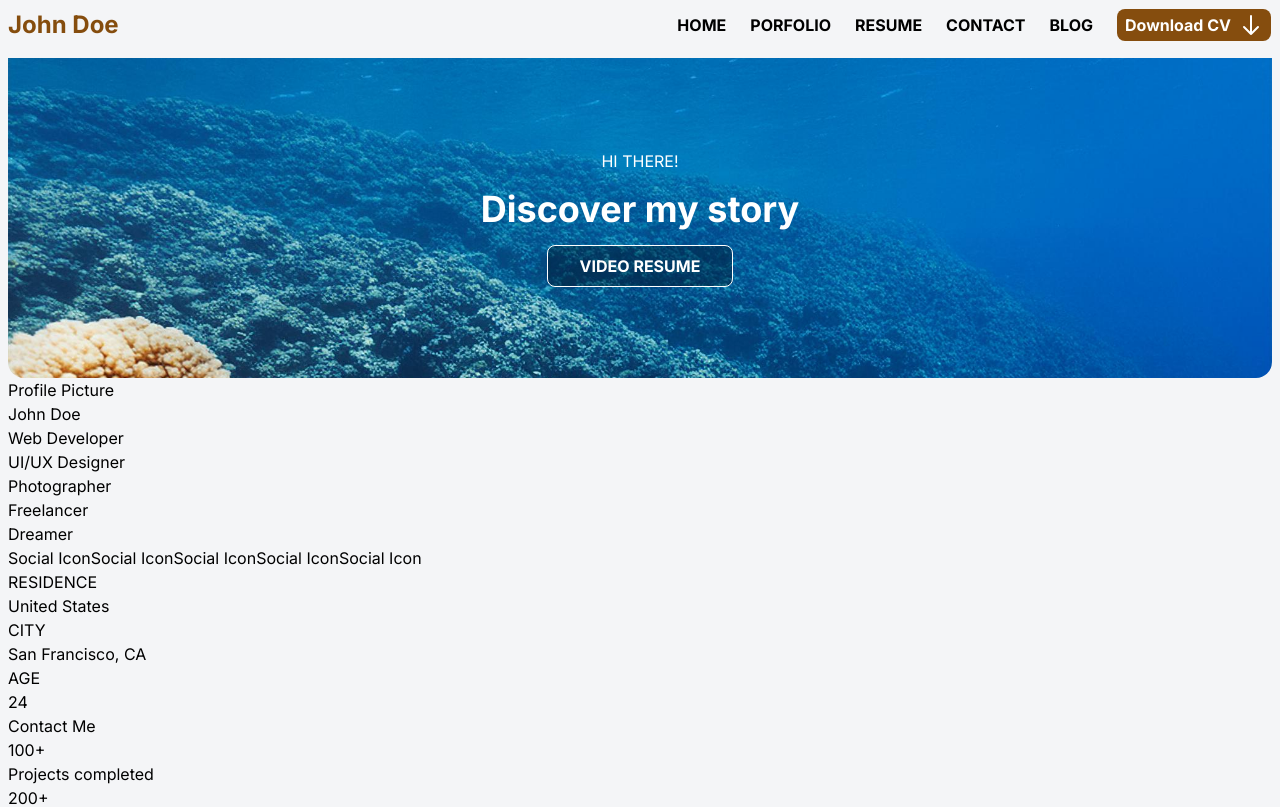
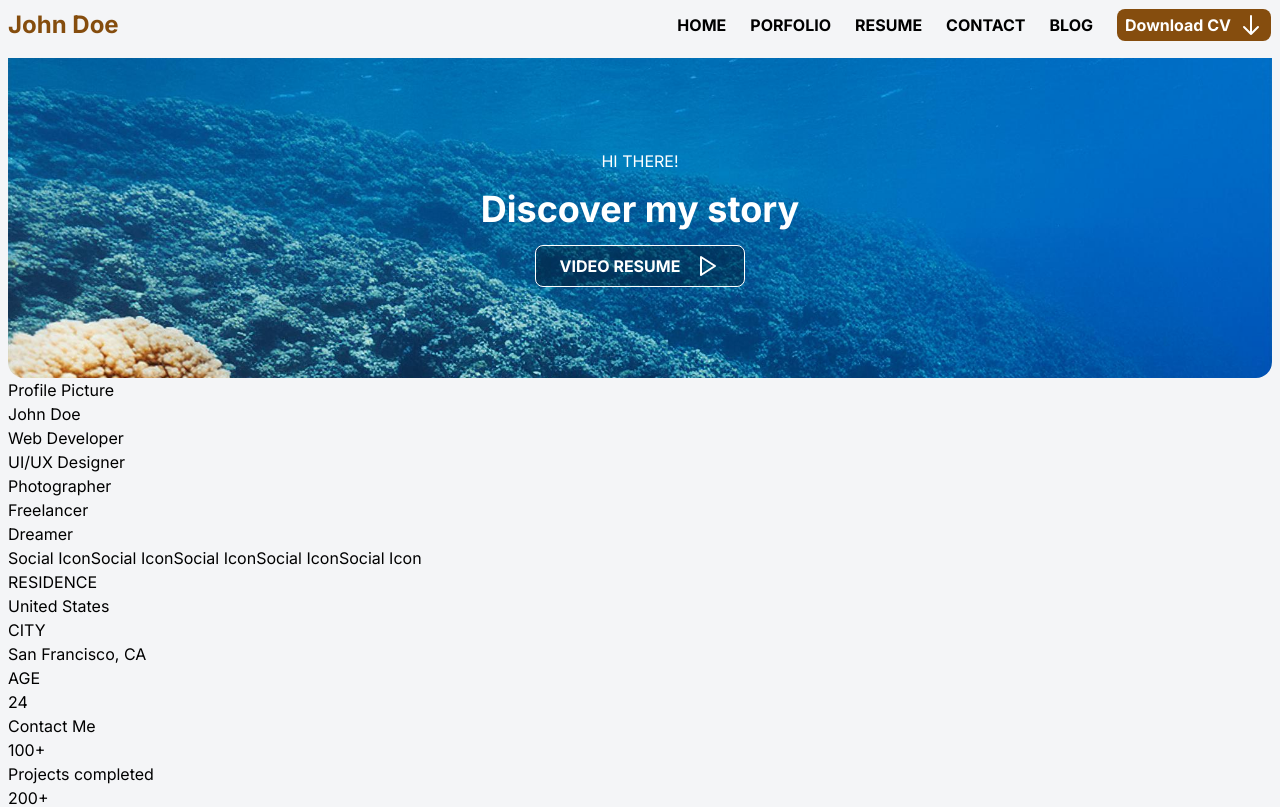
Before and after one commit to ledminh/porfolio-landing-page-1, a Next.js app: page / in a window 1280 px wide. Shown: the top 807 px of the page. Built offline with nearby package versions, Linux system fonts and the light colour scheme.

Commit message:
Add title to HeroImage

```diff
--- a/src/assets/icons.tsx
+++ b/src/assets/icons.tsx
@@ -51,3 +51,21 @@ export function CloseIcon() {
     </svg>
   );
 }
+
+export function PlayIcon() {
+  return (
+    <svg
+      xmlns="http://www.w3.org/2000/svg"
+      fill="none"
+      viewBox="0 0 24 24"
+      stroke="currentColor"
+    >
+      <path
+        strokeLinecap="round"
+        strokeLinejoin="round"
+        strokeWidth={2}
+        d="M5 3l14 9-14 9V3z"
+      />
+    </svg>
+  );
+}
--- a/src/components/Home/HeroImage/index.tsx
+++ b/src/components/Home/HeroImage/index.tsx
@@ -2,11 +2,12 @@ import { heroImage } from "@/data";
 import Link from "next/link";
 
 import Image from "next/image";
+import { PlayIcon } from "@/assets/icons";
 
 export default function HeroImage() {
   const { firstLine, secondLine, linkHref, linkText, image } = heroImage;
   return (
-    <div className="h-80 w-full relative">
+    <div className="h-80 w-full relative z-10">
       <Image
         src={image}
         alt="hero image"
@@ -19,9 +20,12 @@ export default function HeroImage() {
         <h1 className="text-4xl font-bold">{secondLine}</h1>
         <Link
           href={linkHref}
-          className="px-8 py-2 border font-bold border-white rounded-lg bg-black/30 hover:bg-black/70 transition-all duration-300 ease-in-out"
+          className="px-6 py-2 border font-bold border-white rounded-lg bg-black/30 hover:bg-black/70 transition-all duration-300 ease-in-out flex items-center gap-4"
         >
-          {linkText}
+          <span>{linkText}</span>
+          <div className="w-6 h-6">
+            <PlayIcon />
+          </div>
         </Link>
       </div>
     </div>
--- a/src/components/layout/MainNav/index.tsx
+++ b/src/components/layout/MainNav/index.tsx
@@ -10,7 +10,7 @@ export default function MainNav() {
   const [shown, setShown] = useState(false);
 
   return (
-    <div className="relative">
+    <div className="relative z-50">
       <button
         onClick={() => setShown(!shown)}
         className="block md:hidden w-10 h-10"
```
